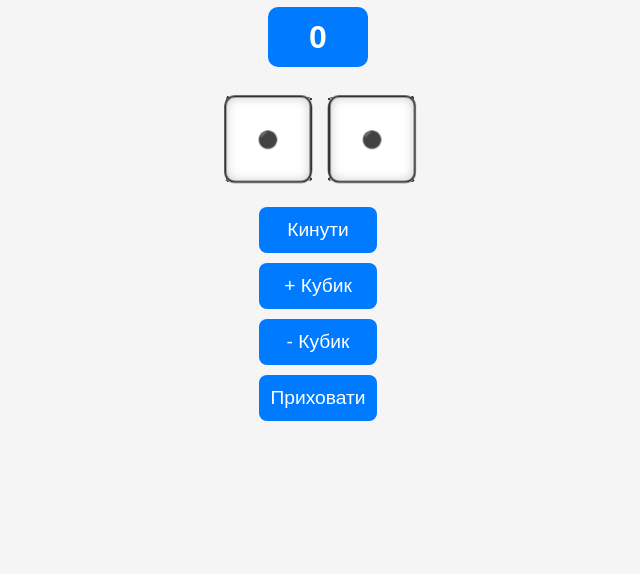
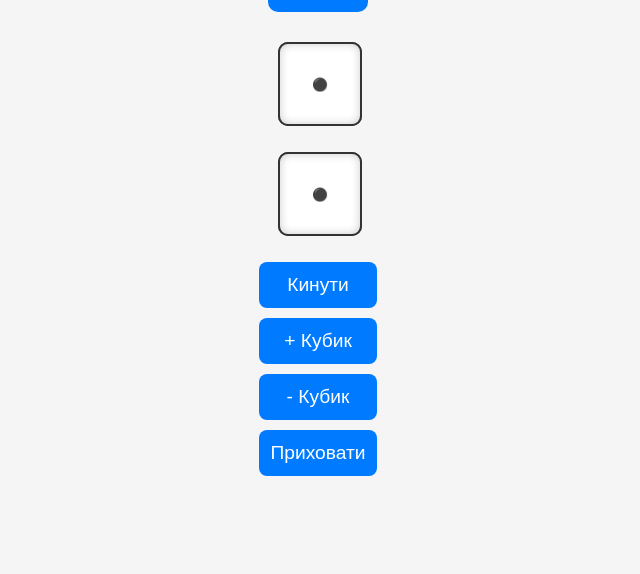
Before and after one commit to Stepan-Melnyk/Dice, a plain HTML site: page index.html in a window 1280 px wide. Shown: the part 226-800 px from the top of the page, without its empty margins (322-962 px from the left). Drawn offline with Linux system fonts and the light colour scheme.

Commit message:
Оновлено JS: універсальне розташування кубиків, кнопка приховати, відступи між кнопками

```diff
--- a/script.js
+++ b/script.js
@@ -4,6 +4,9 @@ const rollBtn = document.getElementById("roll-btn");
 const addBtn = document.getElementById("add-dice-btn");
 const removeBtn = document.getElementById("remove-dice-btn");
 const sumBox = document.getElementById("sum-box");
+const hideBtn = document.getElementById("hide-btn");
+
+let hidden = false;
 
 const pipPatterns = {
   1: [4],
@@ -17,6 +20,7 @@ const pipPatterns = {
 function createFace(value, className) {
   const face = document.createElement("div");
   face.classList.add("face", className);
+
   const grid = document.createElement("div");
   grid.classList.add("pip-grid");
 
@@ -25,6 +29,7 @@ function createFace(value, className) {
     cell.classList.add("pip");
     if (pipPatterns[value].includes(i)) {
       cell.textContent = "⚫";
+      if (hidden) cell.style.visibility = "hidden"; // приховуємо при потребі
     }
     grid.appendChild(cell);
   }
@@ -47,12 +52,23 @@ function createDice() {
   return dice;
 }
 
+// Універсальна функція для будь-якої кількості кубиків
 function renderDice() {
   diceContainer.innerHTML = "";
-  for (let i = 0; i < diceCount; i++) {
-    const dice = createDice();
-    diceContainer.appendChild(dice);
-  }
+
+  const topRow = document.createElement("div");
+  topRow.classList.add("row");
+  const bottomRow = document.createElement("div");
+  bottomRow.classList.add("row");
+
+  const topCount = Math.ceil(diceCount / 2);
+  const bottomCount = diceCount - topCount;
+
+  for (let i = 0; i < topCount; i++) topRow.appendChild(createDice());
+  for (let i = 0; i < bottomCount; i++) bottomRow.appendChild(createDice());
+
+  diceContainer.appendChild(topRow);
+  if (bottomRow.children.length) diceContainer.appendChild(bottomRow);
 }
 
 function rollDice() {
@@ -76,11 +92,14 @@ function rollDice() {
   sumBox.textContent = sum;
 }
 
+// Кнопки
 rollBtn.addEventListener("click", rollDice);
+
 addBtn.addEventListener("click", () => {
   diceCount++;
   renderDice();
 });
+
 removeBtn.addEventListener("click", () => {
   if (diceCount > 1) {
     diceCount--;
@@ -88,16 +107,13 @@ removeBtn.addEventListener("click", () => {
   }
 });
 
-renderDice();
-const hideBtn = document.getElementById("hide-btn");
-let hidden = false;
-
 hideBtn.addEventListener("click", () => {
-  hidden = !hidden; // перемикач стану
-
+  hidden = !hidden;
   document.querySelectorAll(".pip").forEach(pip => {
     pip.style.visibility = hidden ? "hidden" : "visible";
   });
-
   hideBtn.textContent = hidden ? "Показати" : "Приховати";
 });
+
+// Початковий рендер
+renderDice();
--- a/style.css
+++ b/style.css
@@ -11,10 +11,11 @@ body {
 
   .dice-container {
     display: flex;
-    flex-wrap: wrap;
-    justify-content: center;
+    flex-direction: column; /* щоб рядки йшли вертикально */
+    align-items: center;
+    perspective: 1000px;
+    gap: 10px;
     margin-bottom: 20px;
-    perspective: 1000px;
   }
 
   .dice {
@@ -55,7 +56,7 @@ body {
     height: 100%;
   }
   .pip {
-    font-size: 1.0rem;
+    font-size: 0.8rem;
     display: flex;
     justify-content: center;
     align-items: center;
@@ -94,3 +95,8 @@ body {
     align-items: center;
     margin-bottom: 20px;
   }
+  .row {
+    display: flex;
+    justify-content: center;
+    gap: 10px;
+  }
```
